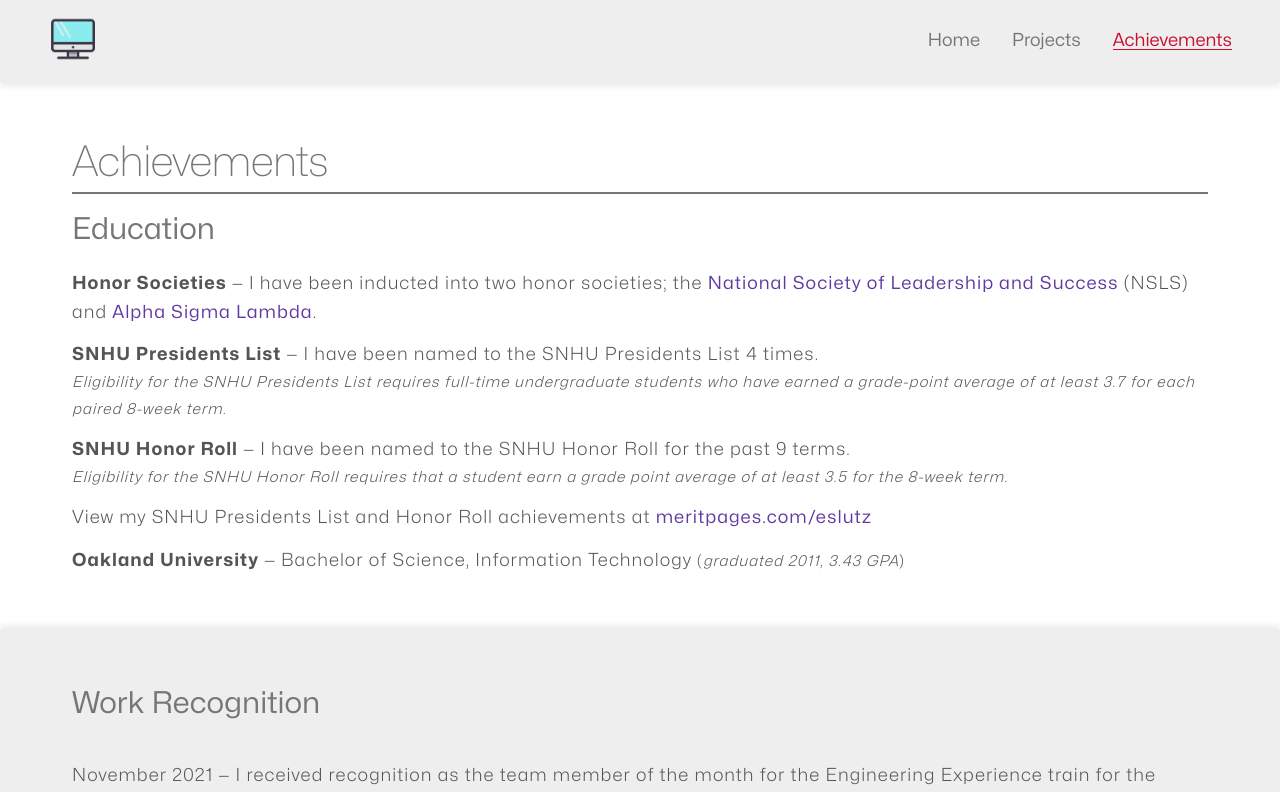
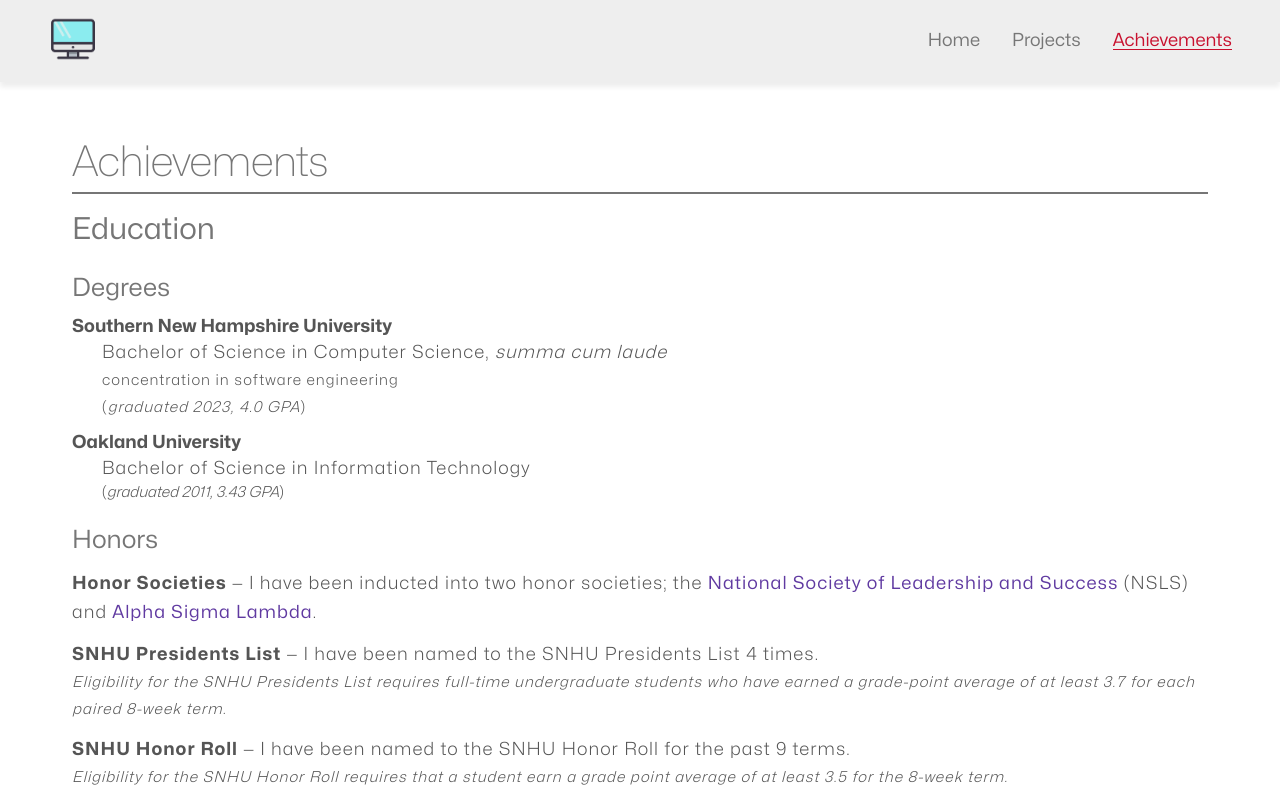
Before and after one commit to eslutz/eslutz.github.io, an Angular app: page /achievements in a window 1280 px wide. Shown: the top 792 px of the page. Built offline with nearby package versions, Linux system fonts and the light colour scheme; some icons are missing.

Commit message:
updated content

```diff
--- a/src/app/home/home.component.html
+++ b/src/app/home/home.component.html
@@ -15,7 +15,7 @@
   <div class="container">
     <h2 class="heading-secondary">Education</h2>
     <p>
-      Currently, I am back in school at Southern New Hampshire University pursuing a degree in Computer Science with a concentration in Software Engineering.  Previously, I completed a Full Stack C# .NET Bootcamp through Grand Circus. Before that I earned a Bachelor of Science in Computer Information Technology from Oakland University.
+      I recently graduated from Southern New Hampshire University, earning a Bachelor of Science in Computer Science, summa cum laude, with a concentration in Software Engineering.  Previously, I completed a Full Stack C# .NET Bootcamp through Grand Circus. Before that I earned a Bachelor of Science in Computer Information Technology from Oakland University.
     </p>
   </div>
 </section>
--- a/src/app/recognition/recognition.component.html
+++ b/src/app/recognition/recognition.component.html
@@ -2,6 +2,27 @@
   <div class="container">
     <h2 class="heading-secondary">Achievements</h2>
     <h3 class="heading-tertiary">Education</h3>
+    <h4 class="heading-quaternary">Degrees</h4>
+    <ul class="list">
+      <li class="list-item" style="flex-direction: column; align-items: flex-start; gap: 3px;">
+        <strong>Southern New Hampshire University</strong>
+        <p class="u-indent">
+          Bachelor of Science in Computer Science, <em>summa cum laude</em><br />
+          <small>
+            concentration in software engineering<br />
+            (<em>graduated 2023, 4.0 GPA</em>)
+          </small>
+        </p>
+      </li>
+      <li class="list-item" style="flex-direction: column; align-items: flex-start; gap: 3px;">
+        <strong>Oakland University</strong>
+        <p class="u-indent">
+          Bachelor of Science in Information Technology
+        </p>
+        <small class="u-indent">(<em>graduated 2011, 3.43 GPA</em>)</small>
+      </li>
+    </ul>
+    <h4 class="heading-quaternary u-margin-top-sm">Honors</h4>
     <ul class="list">
       <li class="list-item">
         <p>
@@ -39,11 +60,6 @@
             target="_blank"
             >meritpages.com/eslutz
           </a>
-        </p>
-      </li>
-      <li class="list-item">
-        <p>
-          <strong>Oakland University</strong> &mdash; Bachelor of Science, Information Technology <small>(<em>graduated 2011, 3.43 GPA</em>)</small>
         </p>
       </li>
     </ul>
--- a/src/styles.css
+++ b/src/styles.css
@@ -79,7 +79,8 @@ p {
 
 .heading-primary,
 .heading-secondary,
-.heading-tertiary {
+.heading-tertiary,
+.heading-quaternary {
   color: #767676;
   letter-spacing: -1px;
 }
@@ -101,12 +102,22 @@ p {
   border-bottom: 0.25rem solid;
 }
 
-.heading-tertiary {
+.heading-tertiary,
+.heading-quaternary {
   font-size: 3rem;
   font-weight: 400;
   line-height: 1.2;
-  padding: 0 0 2.2rem 0;
   letter-spacing: 0px;
+}
+
+.heading-tertiary {
+  font-size: 3rem;
+  padding: 0 0 2.5rem 0;
+}
+
+.heading-quaternary {
+  font-size: 2.5rem;
+  padding: 0 0 1.5rem 0;
 }
 
 /* IMAGE */
@@ -222,6 +233,14 @@ p {
 	margin-top: 6rem;
 }
 
+.u-margin-top-sm {
+	margin-top: 2.5rem;
+}
+
+.u-indent {
+  margin-left: 3rem;
+}
+
 /****************/
 /* BELOW 1088px */
 /****************/
```
